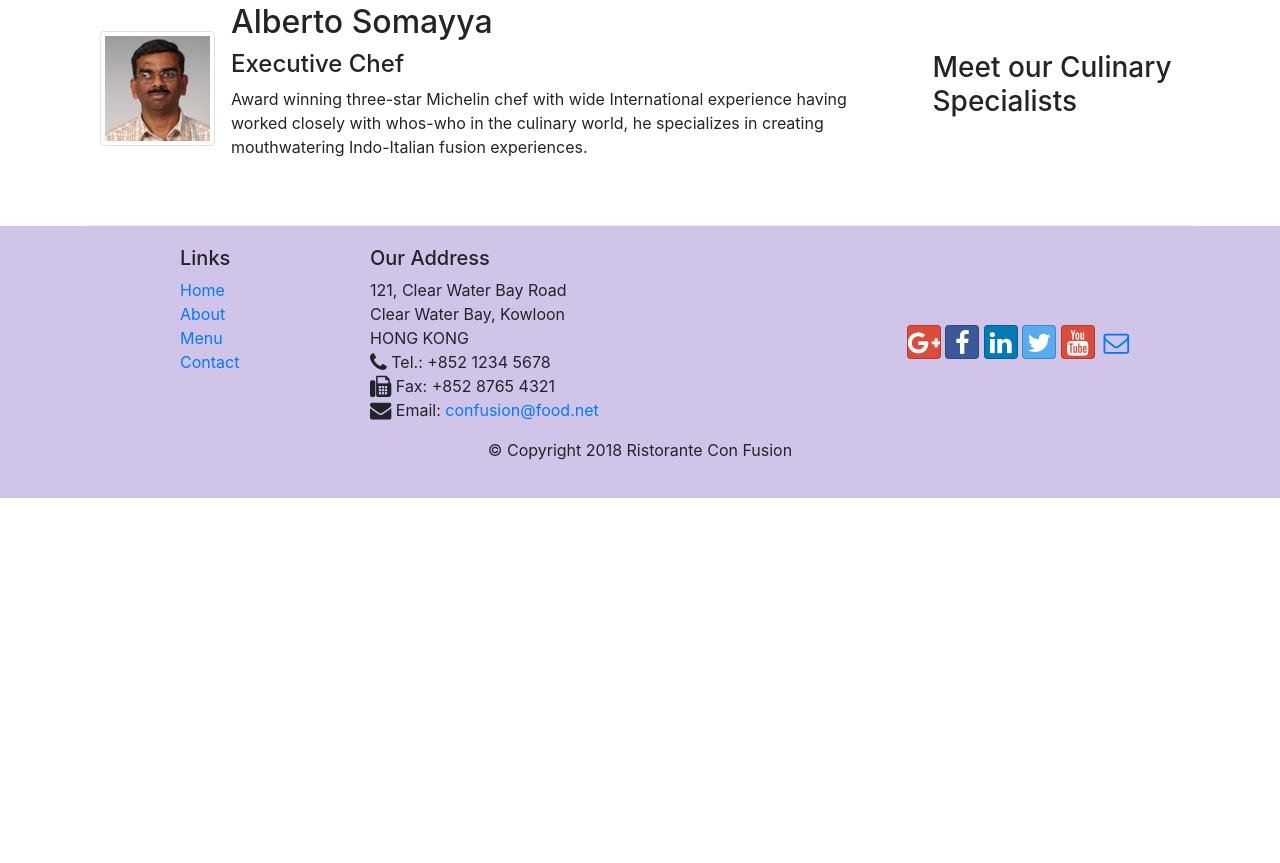
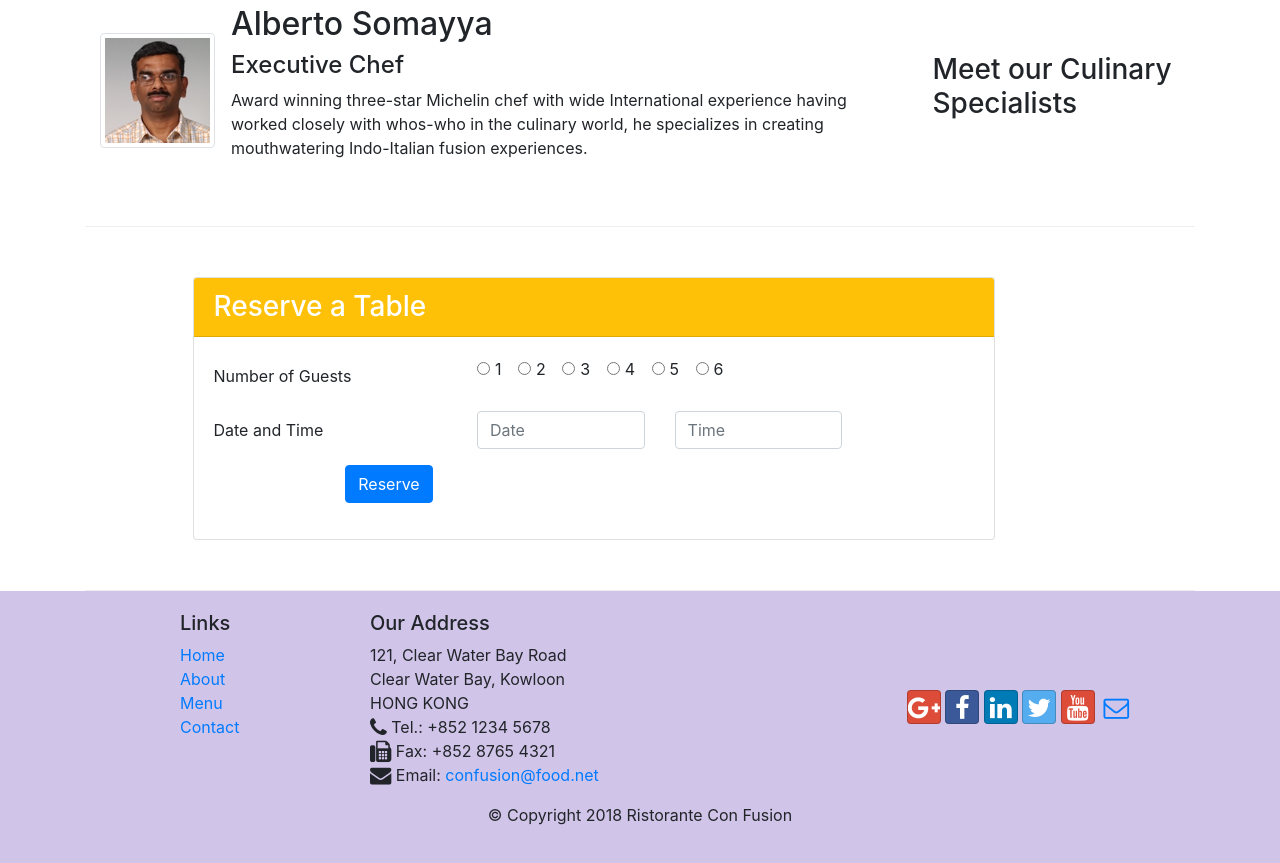
Before and after one commit to beatrizsanchezt/coursera-bootstrap4, a website: page index.html in a window 1280 px wide. Shown: the part 853-1716 px from the top of the page. Before the commit the page ends 1351 px from the top, so only its background shows below. Drawn offline with nearby package versions, Linux system fonts and the light colour scheme.

Commit message:
Reservation form

```diff
--- a/index.html
+++ b/index.html
@@ -37,7 +37,9 @@
         >
           <span class="navbar-toggler-icon"></span>
         </button>
-        <a class="navbar-brand mr-auto" href="#"><img src="img/logo.png" height="30" width="41"></a>
+        <a class="navbar-brand mr-auto" href="#"
+          ><img src="img/logo.png" height="30" width="41"
+        /></a>
         <div class="collapse navbar-collapse" id="Navbar">
           <ul class="navbar-nav mr-auto">
             <li class="nav-item active">
@@ -66,7 +68,7 @@
     </nav>
     <header class="jumbotron">
       <div class="container">
-        <div class="row row-header">
+        <div class="row row-header align-items-center">
           <div class="col-12 col-sm-6">
             <h1>Ristorante con Fusion</h1>
             <p>
@@ -75,7 +77,14 @@
               your culinary senses!
             </p>
           </div>
-          <div class="col-12 col-sm"></div>
+          <div class="col-6 col-sm-4">
+            <img src="img/logo.png" class="img-fluid" />
+          </div>
+          <div class="col-6 col-sm-2 align-self-center">
+            <a href="#ReserveForm" class="btn btn-sm btn-warning btn-block"
+              >Reserve a Table</a
+            >
+          </div>
         </div>
       </div>
     </header>
@@ -87,17 +96,21 @@
         </div>
         <div class="col col-sm order-sm-first col-md">
           <div class="media">
-                <img class="d-flex mr-3 img-thumbnail align-self-center"
-                    src="img/uthappizza.png" alt="uthappizza">
-                    <div class="media-body" >
-                        <h2 class="mt-0">Uthappizza
+            <img
+              class="d-flex mr-3 img-thumbnail align-self-center"
+              src="img/uthappizza.png"
+              alt="uthappizza"
+            />
+            <div class="media-body">
+              <h2 class="mt-0">
+                Uthappizza
                 <span class="badge badge-danger">HOT</span>
                 <span class="badge badge-pill badge-secondary">$4.99</span>
               </h2>
               <p class="d-none d-md-block">
-                          A unique combination of Indian Uthappam (pancake) and Italian pizza,
-                          topped with Cerignola olives, ripe vine cherry tomatoes, Vidalia
-                          onion, Guntur chillies and Buffalo Paneer.
+                A unique combination of Indian Uthappam (pancake) and Italian
+                pizza, topped with Cerignola olives, ripe vine cherry tomatoes,
+                Vidalia onion, Guntur chillies and Buffalo Paneer.
               </p>
             </div>
           </div>
@@ -109,13 +122,25 @@
           <h3>This Month's Promotions</h3>
         </div>
         <div class="col col-sm col-md">
-          <h2>Weekend Grand Buffet</h2>
+          <div class="media">
+            <div class="media-body">
+              <h2 class="mt-0">
+                Weekend Grand Buffet
+                <span class="badge badge-danger">NEW</span>
+              </h2>
               <p class="d-none d-md-block">
-            Featuring mouthwatering combinations with a choice of five different
-            salads, six enticing appetizers, six main entrees and five choicest
-            desserts. Free flowing bubbly and soft drinks. All for just $19.99
-            per person
+                Featuring mouthwatering combinations with a choice of five
+                different salads, six enticing appetizers, six main entrees and
+                five choicest desserts. Free flowing bubbly and soft drinks. All
+                for just $19.99 per person
               </p>
+            </div>
+            <img
+              class="ml-3 img-thumbnail align-self-center"
+              src="img/buffet.png"
+              alt="buffet image"
+            />
+          </div>
         </div>
       </div>
 
@@ -125,23 +150,140 @@
         </div>
         <div class="col col-sm order-sm-first col-md">
           <div class="media">
-                <img class="d-flex mr-3 img-thumbnail align-self-center"
-                    src="img/alberto.png" alt="alberto">
+            <img
+              class="d-flex mr-3 img-thumbnail align-self-center"
+              src="img/alberto.png"
+              alt="alberto"
+            />
             <div class="media-body">
               <h2>Alberto Somayya</h2>
               <h4>Executive Chef</h4>
               <p class="d-none d-md-block">
                 Award winning three-star Michelin chef with wide International
                 experience having worked closely with whos-who in the culinary
-                      world, he specializes in creating mouthwatering Indo-Italian fusion
-                      experiences.
+                world, he specializes in creating mouthwatering Indo-Italian
+                fusion experiences.
               </p>
             </div>
           </div>
         </div>
       </div>
+      <div class="row row-content" id="ReserveForm">
+        <div class="col-md-9 offset-md-1">
+          <div class="card">
+            <h3 class="card-header bg-warning text-white">Reserve a Table</h3>
+            <div class="card-body">
+              <form>
+                <div class="form-group row">
+                  <label for="guests" class="col-sm-4 col-form-label"
+                    >Number of Guests</label
+                  >
+                  <div class="col">
+                    <div class="form-check form-check-inline">
+                      <input
+                        class="form-check-input"
+                        type="radio"
+                        name="guests"
+                        id="radio1"
+                        value="true"
+                        aria-label="1 guest"
+                      />
+                      <label class="form-check-label" for="radio1">1</label>
+                    </div>
+                    <div class="form-check form-check-inline">
+                      <input
+                        class="form-check-input"
+                        type="radio"
+                        name="guests"
+                        id="radio2"
+                        value="true"
+                        aria-label="2 guests"
+                      />
+                      <label class="form-check-label" for="radio2">2</label>
+                    </div>
+                    <div class="form-check form-check-inline">
+                      <input
+                        class="form-check-input"
+                        type="radio"
+                        name="guests"
+                        id="radio3"
+                        value="true"
+                        aria-label="3 guests"
+                      />
+                      <label class="form-check-label" for="radio3">3</label>
+                    </div>
+                    <div class="form-check form-check-inline">
+                      <input
+                        class="form-check-input"
+                        type="radio"
+                        name="guests"
+                        id="radio4"
+                        value="true"
+                        aria-label="4 guests"
+                      />
+                      <label class="form-check-label" for="radio4">4</label>
+                    </div>
+                    <div class="form-check form-check-inline">
+                      <input
+                        class="form-check-input"
+                        type="radio"
+                        name="guests"
+                        id="radio1"
+                        value="true"
+                        aria-label="5 guests"
+                      />
+                      <label class="form-check-label" for="radio5">5</label>
+                    </div>
+                    <div class="form-check form-check-inline">
+                      <input
+                        class="form-check-input"
+                        type="radio"
+                        name="guests"
+                        id="radio6"
+                        value="true"
+                        aria-label="6 guests"
+                      />
+                      <label class="form-check-label" for="radio6">6</label>
+                    </div>
+                  </div>
+                </div>
+                <div class="form-group row">
+                  <label for="reservationDate" class="col-sm-4 col-form-label"
+                    >Date and Time</label
+                  >
+                  <div class="col-sm-3">
+                    <input
+                      type="text"
+                      class="form-control"
+                      id="reservationDate"
+                      name="reservationDate"
+                      placeholder="Date"
+                    />
+                  </div>
+                  <div class="col-sm-3">
+                    <input
+                      type="text"
+                      class="form-control"
+                      id="reservationTime"
+                      name="reservationTime"
+                      placeholder="Time"
+                    />
+                  </div>
                 </div>
 
+                <div class="form-group row">
+                  <div class="offset-md-2 col-md-10">
+                    <button tupe="submit" class="btn btn-primary">
+                      Reserve
+                    </button>
+                  </div>
+                </div>
+              </form>
+            </div>
+          </div>
+        </div>
+      </div>
+    </div>
     <footer class="footer">
       <div class="container">
         <div class="row">
```
Also changed, not shown: contactus.html (+3 -1 lines), 1 other file. Lines whose indentation alone changed are shown as unchanged.
